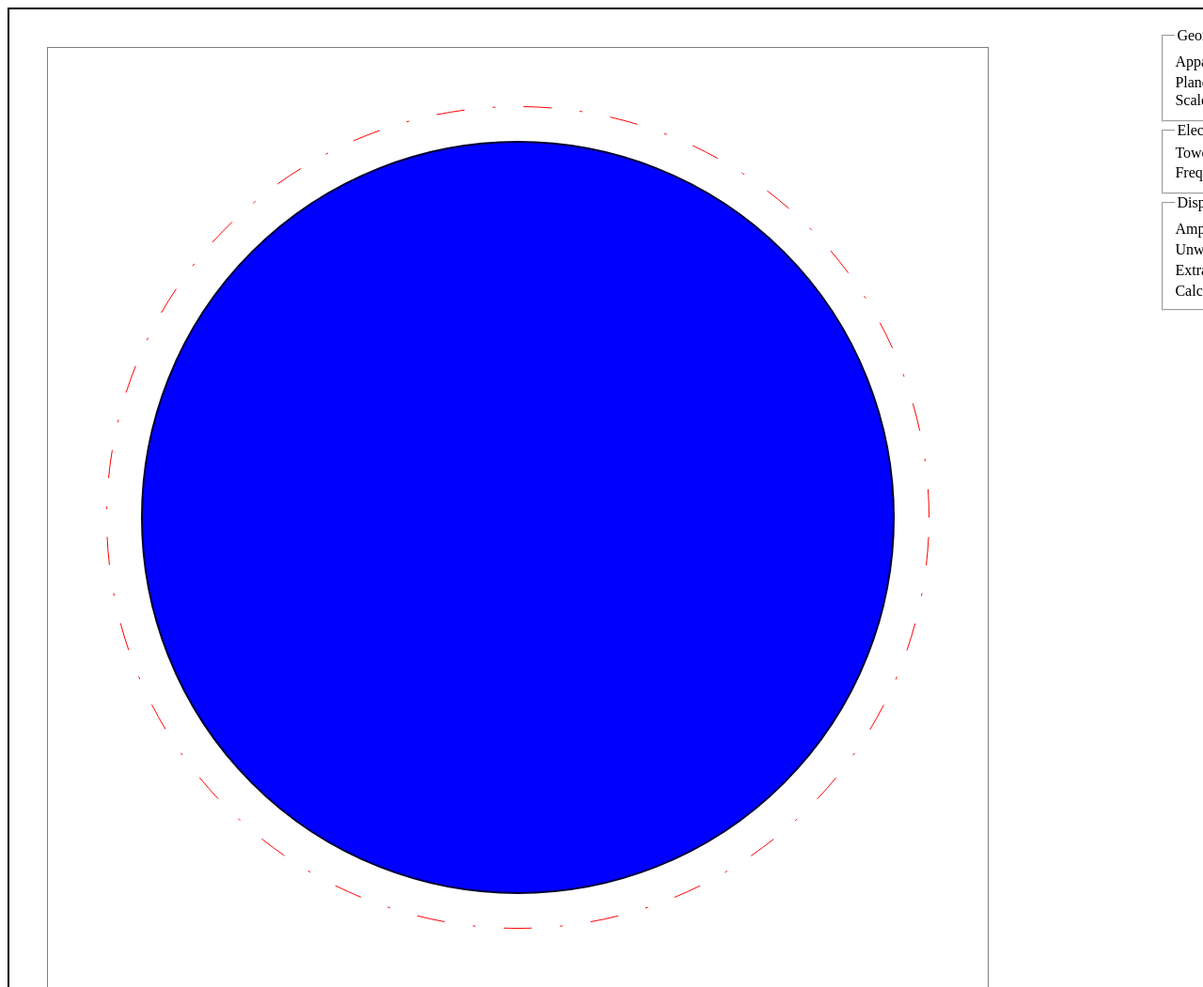
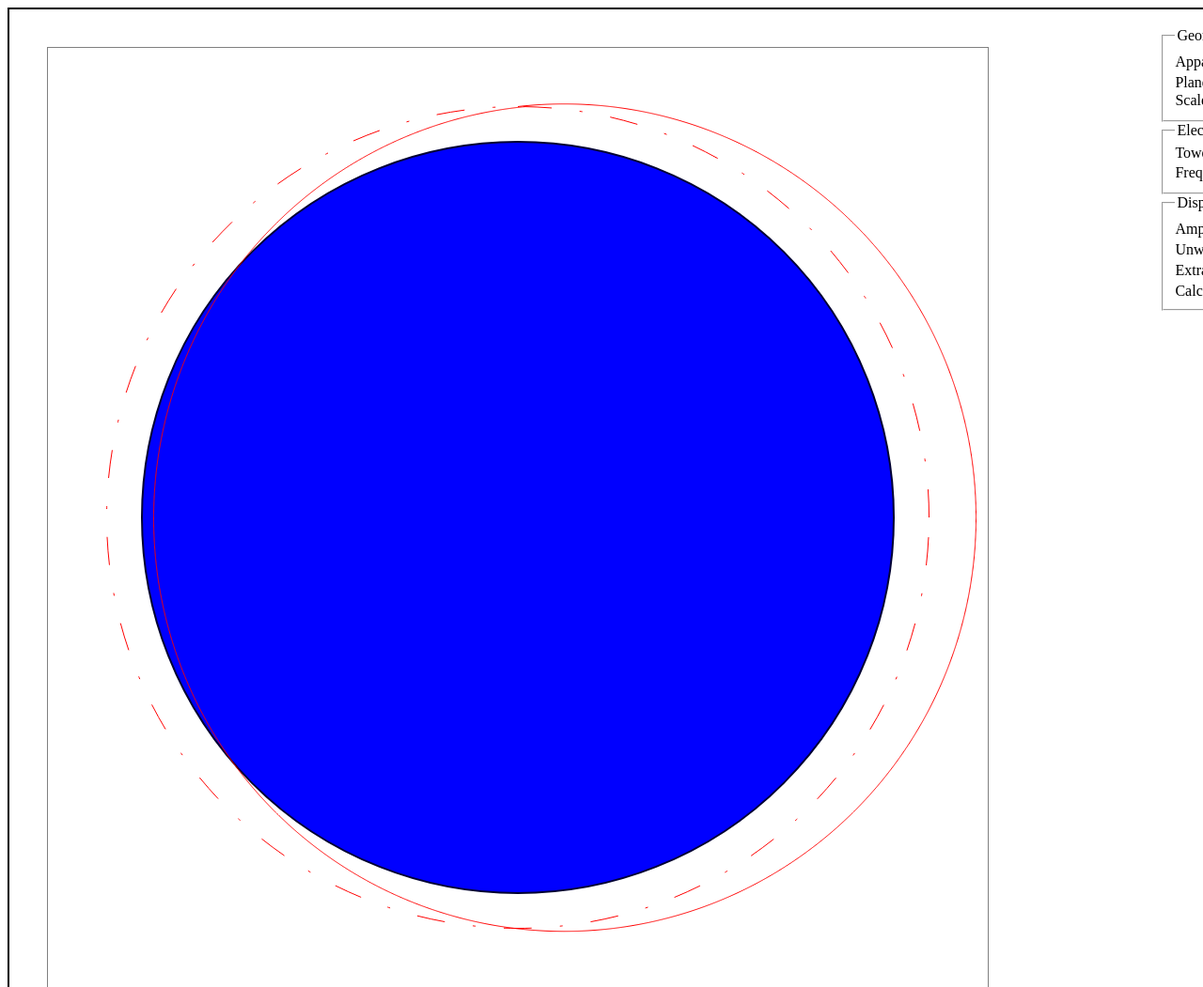
Before and after one commit to txemagon/wardentory, a plain HTML site: page index.html in a window 1280 px wide. Shown: the top 1051 px of the page at 94% size. Drawn offline with Linux system fonts and the light colour scheme.

Commit message:
generating tower oscillator

```diff
--- a/index.html
+++ b/index.html
@@ -16,6 +16,7 @@
         <script type="text/javascript" src="javascript/gates/scale.js"></script>
 
         <!-- Application files -->
+        <script type="text/javascript" src="javascript/tower.js"></script>
         <script type="text/javascript" src="javascript/world.js"></script>
         <script type="text/javascript" src="javascript/main.js"></script>
     </head>
@@ -32,8 +33,8 @@
 
                     <fieldset>
                         <legend>Electromagnetic Variables</legend>
-                        <span class="DataLabel"> Tower Height [km]: </span> <input id="tower_height" type="number" value="600"/><br/>
-                        <span class="DataLabel"> Frequency [Hz]:    </span> <input id="frequency" type="number" value="6.8"/><br/>
+                        <span class="DataLabel"> Tower Height [km]: </span> <input id="tower_height" type="number" value="600" min="0"/><br/>
+                        <span class="DataLabel"> Frequency [Hz]:    </span> <input id="frequency" type="number" value="6.8" min="1"/><br/>
                     </fieldset>
 
                     <fieldset>
--- /dev/null
+++ b/javascript/tower.js
@@ -0,0 +1,66 @@
+Tower.prototype.constructor = Tower
+function Tower(controls, world) {
+    var that = this
+    this.controls = controls
+    this.world = world
+
+    this.c = 300000
+    this.frequency = this.controls.frequency.value()
+    this.amplitude = this.controls.amplitude.value()
+    this.longitude = 2 * Math.PI * (this.controls.planet_radius.value() + this.controls.tower_height.value())
+
+    this.step = this.figure_step()
+
+    this.generated = []
+
+    /* Oscillation in the antenna */
+    this.generator = this.sin // Several functions allowed by changing this line
+
+    var ev = ["frequency", "amplitude"]
+    ev.each(function (ev) {
+        that.controls[ev].subscribe("onchange", that, "update_" + ev)
+    })
+    ev = ["tower_height", "planet_radius"]
+    ev.each(function (ev) {
+        that.controls[ev].subscribe("onchange", that, "update_longitude" )
+    })
+
+    this.regenerate()
+
+}
+
+Tower.prototype.update_frequency = function(caller, value) {
+    this.frequency = value
+    this.regenerate()
+}
+
+Tower.prototype.update_amplitude = function(caller, value) {
+    this.amplitude = value
+    this.regenerate()
+}
+
+Tower.prototype.update_longitude = function(caller, value) {
+    this.longitude = 2 * Math.PI * (this.controls.planet_radius.value() + this.controls.tower_height.value() )
+    this.regenerate()
+}
+
+Tower.prototype.lambda = function() { return  this.c / this.frequency }
+Tower.prototype.lambda_ratio = function() { return  this.c / this.longitude / this.frequency }
+Tower.prototype.figure_step = function () {
+    var px = this.lambda() * this.controls.scale.value()
+    return this.step = 1 / ( this.frequency * px )
+}
+
+Tower.prototype.sin = function(t) { return  this.amplitude * Math.sin( 2*Math.PI*this.frequency * t )}
+Tower.prototype.regenerate = function () {
+    this.generated = []
+    var T = 1 / this.frequency
+    var step = this.figure_step()
+
+    for (var t=0, i=0; t<T; t+=step, i++)
+        this.generated[i] = this.generator(t)
+
+    this.world.redraw()
+}
+
+Tower.prototype.get = function (t) { return this.generated[t / this.step] }
--- a/javascript/world.js
+++ b/javascript/world.js
@@ -19,16 +19,20 @@ function World(controls) {
         scale: this.controls.scale.value()
     }
 
+    this.tower = new Tower(controls, this)
     this.redraw()
 }
 
 World.prototype.origin = function() { return {x: this.screen.width / 2, y: this.screen.height / 2 } }
 
 World.prototype.redraw = function() {
+    if (!this.tower)
+        return
     var ctx = this.canvas
 
     /* The World */
     ctx.clearRect(0,0, this.screen.width, this.screen.height)
+    ctx.setLineDash([])
     ctx.beginPath()
     ctx.fillStyle = "blue"
     ctx.arc(this.screen.center_x, this.screen.center_y, this.screen.earth_radius, 0, 2 * Math.PI, true)
@@ -46,6 +50,25 @@ World.prototype.redraw = function() {
     ctx.strokeStyle = "red"
     ctx.setLineDash([30,30,3,30])
     ctx.stroke()
+
+    /* Paint the wave */
+    var data_length = this.tower.generated.length
+    var r = this.screen.earth_radius + this.screen.tower_height
+    var cx = this.screen.center_x
+    var cy = this.screen.center_y
+    ctx.beginPath()
+    ctx.setLineDash([])
+    ctx.moveTo(cx, cy - r)
+    var angle = 0
+    var l_r = 2 * Math.PI * this.tower.lambda_ratio()
+    for (var i=0; i<data_length; i++){
+        angle =  l_r * i / data_length
+        ctx.lineTo(cx + (r + this.tower.generated[i]) * Math.sin(angle),
+                   cy - (r + this.tower.generated[i]) * Math.cos(angle))
+    }
+    ctx.stroke()
+
+
 }
 
 World.prototype.update = function(caller, value) {
```
